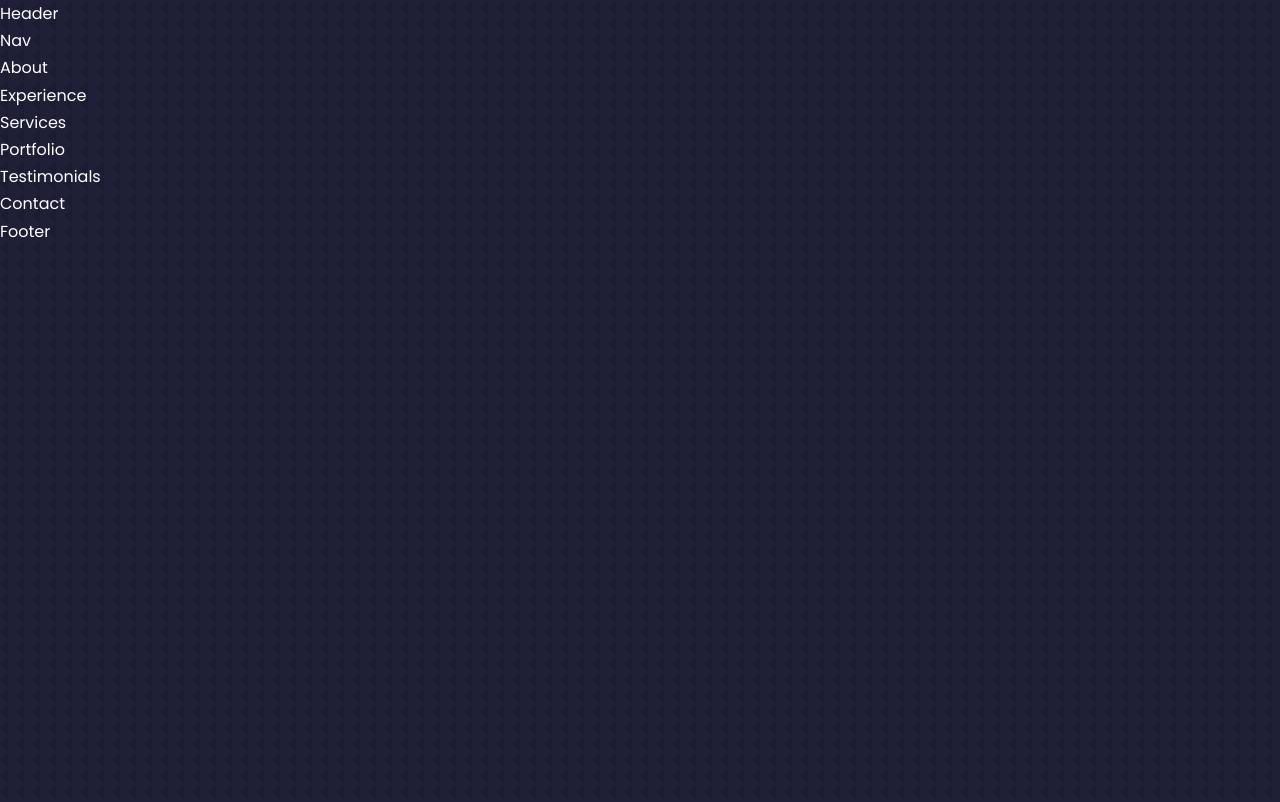
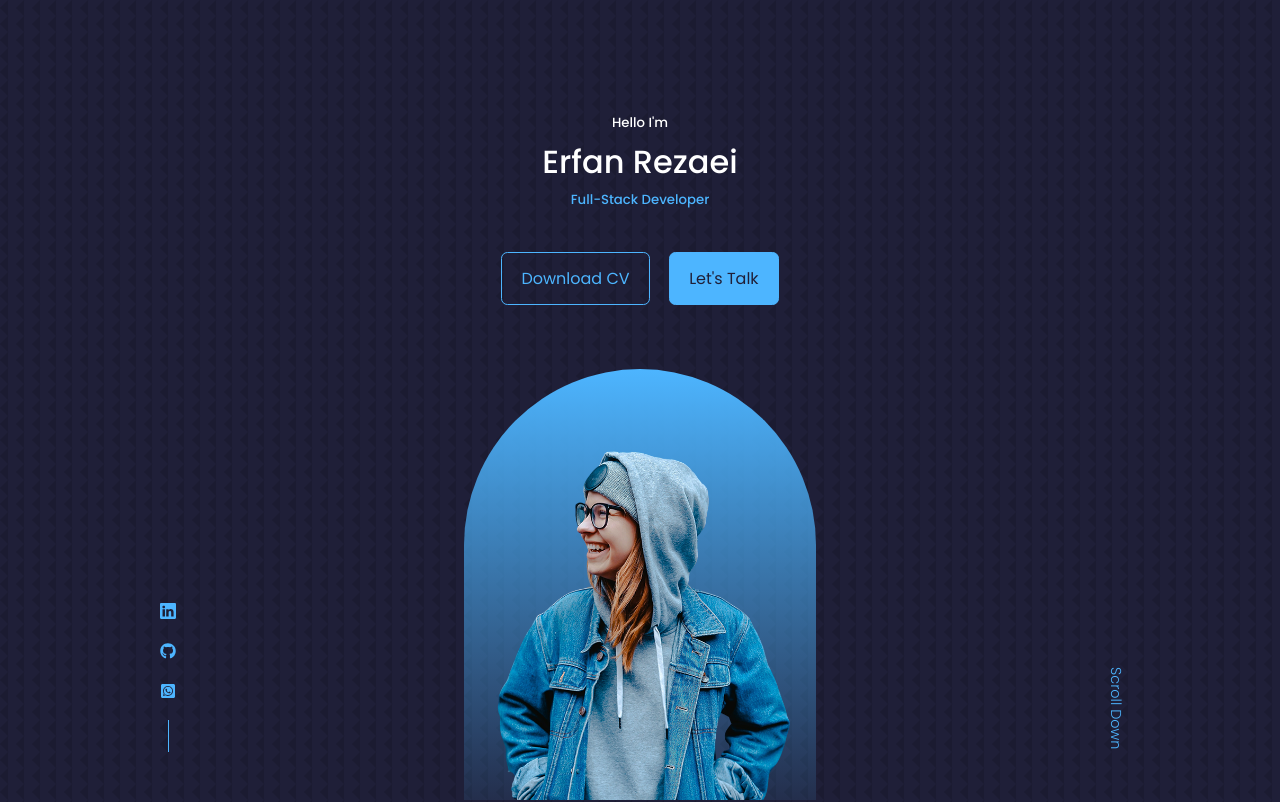
Before and after one commit to BehnamBorhani/My-Portfolio, a React (Create React App) app: page / in a window 1280 px wide. Shown: the top 802 px of the page. Built offline with nearby package versions, Linux system fonts and the light colour scheme.

Commit message:
Header Completed

```diff
--- a/package.json
+++ b/package.json
@@ -8,6 +8,7 @@
     "@testing-library/user-event": "^13.5.0",
     "react": "^18.2.0",
     "react-dom": "^18.2.0",
+    "react-icons": "^4.11.0",
     "react-scripts": "5.0.1",
     "web-vitals": "^2.1.4"
   },
--- /dev/null
+++ b/src/components/header/CTA.jsx
@@ -0,0 +1,17 @@
+import React from "react";
+import CV from "../../assets/cv.pdf";
+
+const CTA = () => {
+  return (
+    <div className="cta">
+      <a href={CV} download className="btn">
+        Download CV
+      </a>
+      <a href="#contact" className="btn btn-primary">
+        Let's Talk
+      </a>
+    </div>
+  );
+};
+
+export default CTA;
--- a/src/components/header/Header.jsx
+++ b/src/components/header/Header.jsx
@@ -1,8 +1,30 @@
 import React from "react";
 import "./header.css";
+import CTA from "./CTA";
+import ME from "../../assets/me.png";
+import HeaderSocials from "./HeaderSocials";
 
 const Header = () => {
-  return <div>Header</div>;
+  return (
+    <header>
+      <div className="container header__container">
+        <h5>Hello I'm</h5>
+        <h1> Erfan Rezaei</h1>
+        <h5 className="text-light">Full-Stack Developer</h5>
+        <CTA />
+
+        <HeaderSocials />
+
+        <div className="me">
+          <img src={ME} alt="me" />
+        </div>
+
+        <a href="#contact" className="scroll__down">
+          Scroll Down
+        </a>
+      </div>
+    </header>
+  );
 };
 
 export default Header;
--- /dev/null
+++ b/src/components/header/HeaderSocials.jsx
@@ -0,0 +1,22 @@
+import React from "react";
+import { BsLinkedin } from "react-icons/bs";
+import { FaGithub } from "react-icons/fa";
+import { FaWhatsappSquare } from "react-icons/fa";
+
+const HeaderSocials = () => {
+  return (
+    <div className="header__socials">
+      <a href="https://linkedin.com" target="_blank" rel="noreferrer">
+        <BsLinkedin />
+      </a>
+      <a href="https://github.com" target="_blank" rel="noreferrer">
+        <FaGithub />
+      </a>
+      <a href="https://telegram.com" target="_blank" rel="noreferrer">
+        <FaWhatsappSquare />
+      </a>
+    </div>
+  );
+};
+
+export default HeaderSocials;
--- a/src/components/header/header.css
+++ b/src/components/header/header.css
@@ -0,0 +1,85 @@
+header {
+  height: 100vh;
+  padding-top: 7rem;
+  overflow: hidden;
+}
+
+.header__container {
+  text-align: center;
+  height: 100%;
+  position: relative;
+}
+
+/* ================== CTA ================== */
+
+.cta {
+  margin-top: 2.5rem;
+  display: flex;
+  gap: 1.2rem;
+  justify-content: center;
+}
+
+/* ================== SOCIALS ================== */
+
+.header__socials {
+  display: flex;
+  flex-direction: column;
+  align-items: center;
+  gap: 0.8rem;
+  position: absolute;
+  left: 0%;
+  bottom: 3rem;
+}
+
+.header__socials::after {
+  content: "";
+  width: 1px;
+  height: 2rem;
+  background: var(--color-primary);
+}
+
+/* ================== ME ================== */
+
+.me {
+  background: linear-gradient(var(--color-primary), transparent);
+  width: 22rem;
+  height: 30rem;
+  position: absolute;
+  left: calc(50% - 11rem);
+  margin-top: 4rem;
+  border-radius: 12rem 12rem 0 0;
+  overflow: hidden;
+  padding: 5rem 1.5rem 1.5rem 1.5rem;
+}
+
+/* ================== SCROLL DOWN ================== */
+
+.scroll__down {
+  position: absolute;
+  right: -2.3rem;
+  bottom: 5rem;
+  transform: rotate(90deg);
+  font-weight: 300;
+  font-size: 0.9rem;
+}
+
+/* ========================= MEDIA QUERIES (MEDIUM DEVICES) ======================= */
+
+@media screen and (max-width: 1024px) {
+  header {
+    height: 68vh;
+  }
+}
+
+/* ========================= MEDIA QUERIES (SMALL DEVICES) ======================= */
+
+@media screen and (max-width: 600px) {
+  header {
+    height: 100vh;
+  }
+
+  .header__socials,
+  .scroll__down {
+    display: none;
+  }
+}
--- a/src/index.css
+++ b/src/index.css
@@ -70,6 +70,10 @@
   color: var(--color-primary);
 }
 
+.text-light {
+  color: var(--color-primary);
+}
+
 a {
   color: var(--color-primary);
   transition: var(--transition);
@@ -96,7 +100,7 @@
   border-color: transparent;
 }
 
-.btn.primary {
+.btn-primary {
   background: var(--color-primary);
   color: var(--color-bg);
 }
@@ -104,7 +108,7 @@
 img {
   display: block;
   width: 100%;
-  object-fit: contain;
+  object-fit: cover;
 }
 
 /* ========================= MEDIA QUERIES (MEDIUM DEVICES) ======================= */
```
Also changed, not shown: 1 other file (tests, documents, lock files or other folders).
